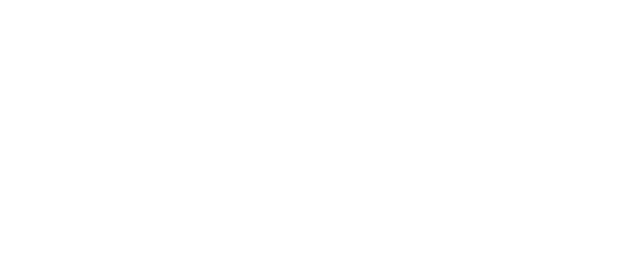
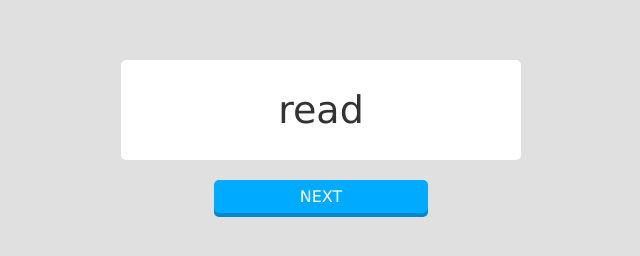
Before and after one commit to kimikomotoyama/index_cards, a plain HTML site: page index.html in a window 1280 px wide. Shown: the whole page, without its empty margins (319-959 px from the left). Drawn offline with Linux system fonts and the light colour scheme.

Commit message:
completed

```diff
--- a/index.html
+++ b/index.html
@@ -7,6 +7,11 @@
 </head>
 <body>
 
+	<div id="card">
+		<div id="card-front">front</div>
+		<div id="card-back">back</div>
+	</div>
+	<div id="btn">NEXT</div>
 	<script type="text/javascript" src="myscript.js"></script>
 </body>
 </html>
--- a/myscript.js
+++ b/myscript.js
@@ -0,0 +1,59 @@
+(function(){
+	'use strict';
+	var words = [
+		{'en': 'read', 'ja': '読む'},
+		{'en': 'write', 'ja': '書く'},
+		{'en': 'eat', 'ja': '食べる'},
+		{'en': 'run', 'ja': '走る'},
+		{'en': 'walk', 'ja': '歩く'}
+	];
+
+	var card = document.getElementById('card');
+	var cardFront = document.getElementById('card-front');
+	var cardBack = document.getElementById('card-back');
+	var btn = document.getElementById('btn');
+
+	btn.addEventListener('click', function(){
+		next();
+	});
+
+	card.addEventListener('click', function(){
+		flip();
+	});
+
+	function flip(){
+		card.className = card.className === '' ? 'open': '';
+	}
+
+	function next(){
+		if(card.className === 'open') {
+			card.addEventListener('transitioned', setCard);
+			flip();
+		} else {
+			setCard();
+		}
+	}
+	function setCard(){
+		var num = Math.floor(Math.random() * words.length);
+		console.log(num);
+		cardFront.innerHTML = words[num].en;
+		cardBack.innerHTML = words[num].ja;
+
+	}
+
+	window.addEventListener('keyup', function(e) {
+    // e.keyCode
+    // f: 70
+    // n: 78
+    // console.log(e.keyCode);
+    if (e.keyCode === 70) {
+      flip();
+    } else if (e.keyCode === 78) {
+      next();
+    }
+   });
+
+
+	setCard();
+
+})();
--- a/mystyle.css
+++ b/mystyle.css
@@ -0,0 +1,50 @@
+body{
+	margin: 0;
+	background-color: #e0e0e0;
+	text-align: center;
+	font-family: Verdana, sans-serif;
+	color: #fff;
+}
+#btn{
+	width: 200px;
+	margin: 0 auto;
+	padding: 7px;
+	border-radius: 5px;
+	background: #00aaff;
+	box-shadow: 0 4px 0 #0088cc;
+	cursor: pointer;
+}
+#btn:hover{
+	opacity: 0.8;
+}
+#card{
+	margin: 60px auto 20px;
+	width: 400px;
+	height: 100px;
+	cursor: pointer;
+	font-size: 38px;
+	line-height: 100px;
+	perspective: 100px;
+	transform-style: preserve-3d;
+	transition: transform .8s;
+}
+#card-front, #card-back{
+	display: block;
+	width: 100%;
+	height: 100%;
+	border-radius: 5px;
+	position: absolute;
+	backface-visibility: hidden;
+}
+#card-front{
+	background: #fff;
+	color: #333;
+
+}
+#card-back{
+	background: #00aaff;
+	transform: rotateY(180deg);
+}
+.open{
+	transform: rotateY(180deg);
+}
```
